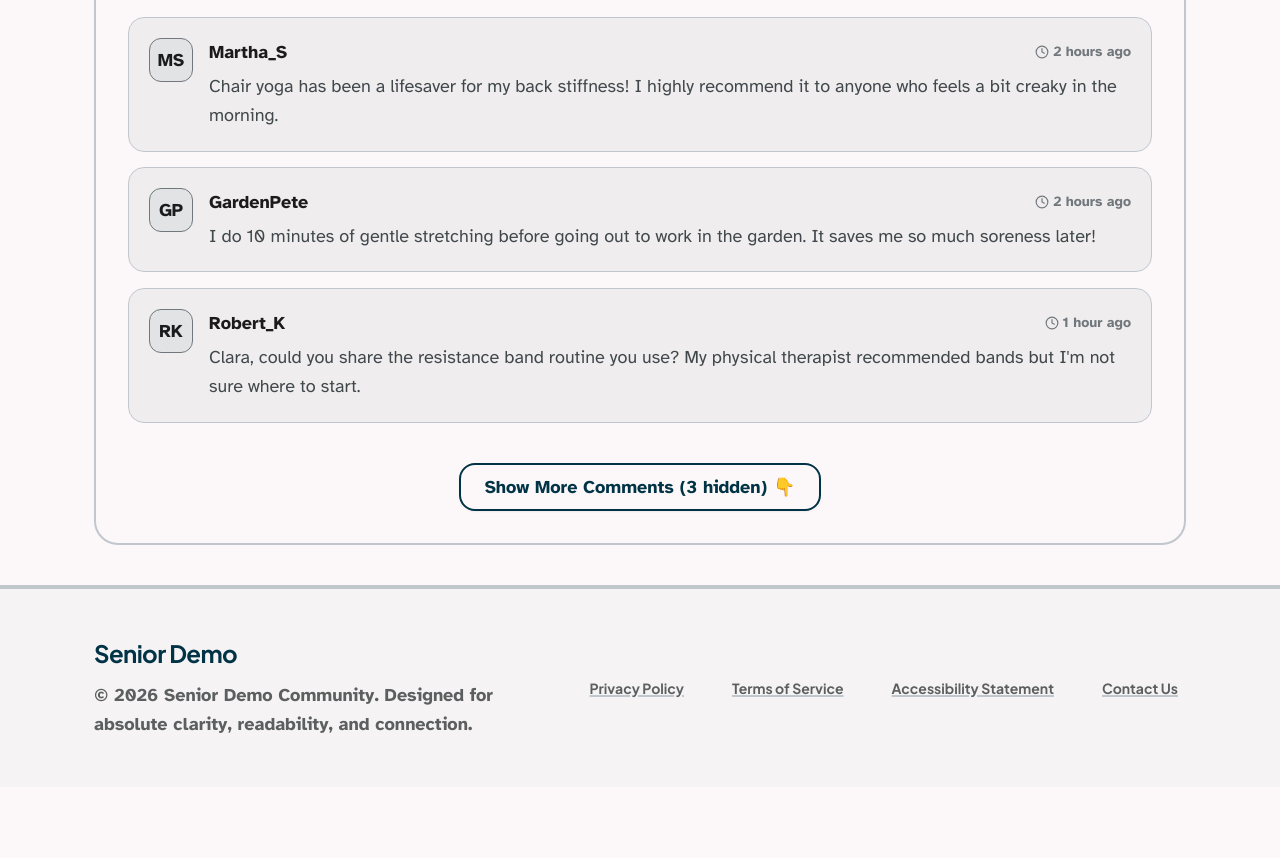
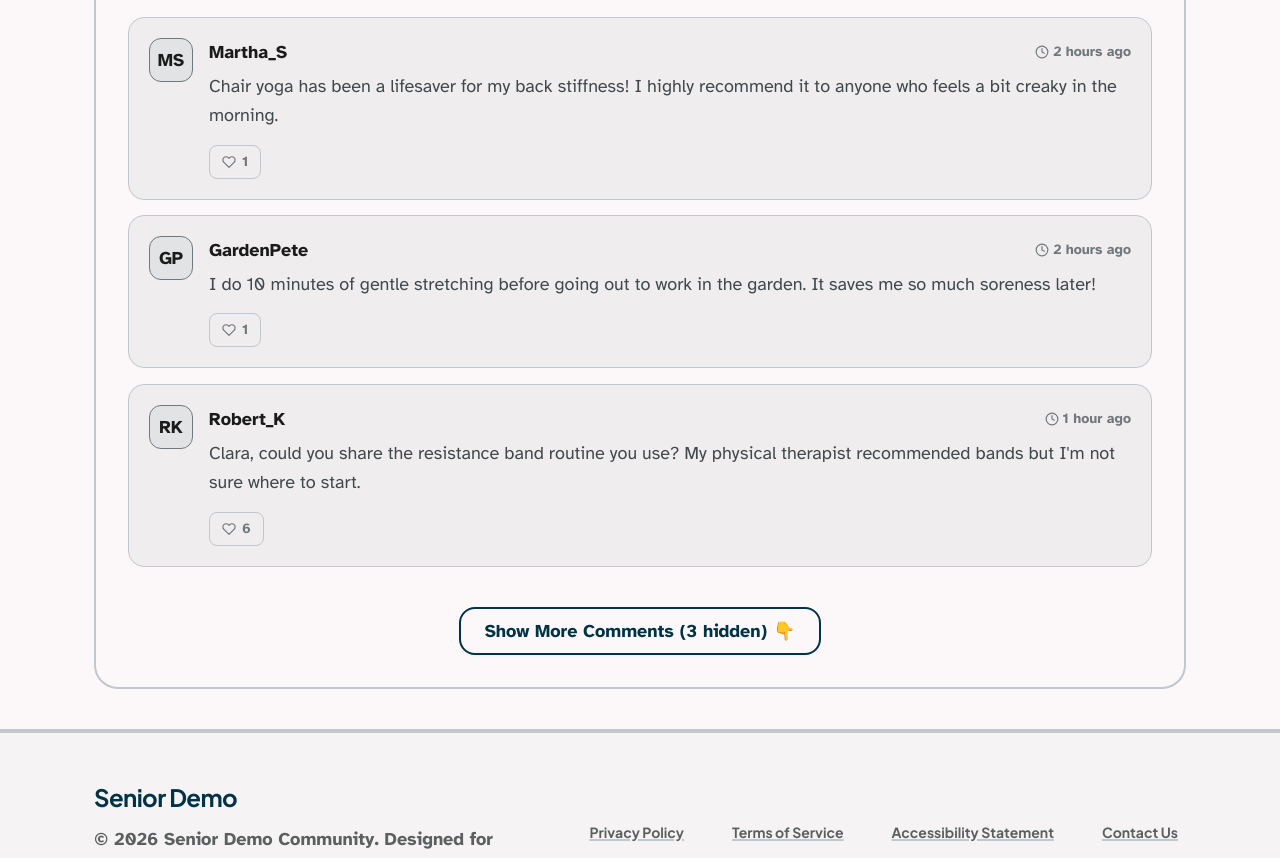
Before and after one commit to clinton3214/senior, a Next.js app: page /thread/health-1 in a window 1280 px wide. Shown: the part 1100-1958 px from the top of the page. Before the commit the page ends 1887 px from the top, so only its background shows below. Built offline with nearby package versions, Linux system fonts and the light colour scheme.

Commit message:
added large font size toggle button for seniors

```diff
--- a/public/sw.js
+++ b/public/sw.js
@@ -1,4 +1,4 @@
-const CACHE_NAME = 'goldencircles-cache-v1';
+const CACHE_NAME = 'seniordemo-cache-v1';
 const ASSETS_TO_CACHE = [
   '/',
   '/manifest.json',
--- a/src/app/thread/[id]/page.tsx
+++ b/src/app/thread/[id]/page.tsx
@@ -192,6 +192,7 @@ export default function ThreadDetailPage() {
   const [likeCount, setLikeCount] = useState(0);
   const [isLiked, setIsLiked] = useState(false);
   const [isLoaded, setIsLoaded] = useState(false);
+  const [commentLikes, setCommentLikes] = useState<Record<number, { count: number; liked: boolean }>>({});
 
   useEffect(() => {
     // 1. Resolve current thread data
@@ -249,17 +250,40 @@ export default function ThreadDetailPage() {
     }
 
     // 2. Resolve comments
+    let resolvedComments: any[] = [];
     const savedComments = localStorage.getItem("comments_" + id);
     if (savedComments) {
       try {
-        setComments(JSON.parse(savedComments));
+        resolvedComments = JSON.parse(savedComments);
       } catch (e) {
-        setComments(COMMENTS[id] || []);
+        resolvedComments = COMMENTS[id] || [];
       }
     } else {
-      const defaultComms = COMMENTS[id] || [];
-      setComments(defaultComms);
-      localStorage.setItem("comments_" + id, JSON.stringify(defaultComms));
+      resolvedComments = COMMENTS[id] || [];
+      localStorage.setItem("comments_" + id, JSON.stringify(resolvedComments));
+    }
+    setComments(resolvedComments);
+
+    // 3. Resolve per-comment likes
+    const savedCommentLikes = localStorage.getItem("comment_likes_" + id);
+    if (savedCommentLikes) {
+      try {
+        setCommentLikes(JSON.parse(savedCommentLikes));
+      } catch (e) {
+        // Seed default likes
+        const seeded: Record<number, { count: number; liked: boolean }> = {};
+        resolvedComments.forEach((_: any, i: number) => {
+          seeded[i] = { count: Math.floor(Math.random() * 12) + 1, liked: false };
+        });
+        setCommentLikes(seeded);
+      }
+    } else {
+      const seeded: Record<number, { count: number; liked: boolean }> = {};
+      resolvedComments.forEach((_: any, i: number) => {
+        seeded[i] = { count: Math.floor(Math.random() * 12) + 1, liked: false };
+      });
+      setCommentLikes(seeded);
+      localStorage.setItem("comment_likes_" + id, JSON.stringify(seeded));
     }
 
     setIsLoaded(true);
@@ -291,6 +315,20 @@ export default function ThreadDetailPage() {
     }
   };
 
+  const handleCommentLike = (commentIndex: number) => {
+    setCommentLikes((prev) => {
+      const current = prev[commentIndex] || { count: 0, liked: false };
+      const nextLiked = !current.liked;
+      const nextCount = nextLiked ? current.count + 1 : current.count - 1;
+      const updated = { ...prev, [commentIndex]: { count: nextCount, liked: nextLiked } };
+      localStorage.setItem("comment_likes_" + id, JSON.stringify(updated));
+      return updated;
+    });
+    if (typeof window !== "undefined" && window.navigator && window.navigator.vibrate) {
+      window.navigator.vibrate(10);
+    }
+  };
+
   const handleReplySubmit = (e: React.FormEvent) => {
     e.preventDefault();
     if (!newReplyText.trim()) return;
@@ -305,6 +343,16 @@ export default function ThreadDetailPage() {
     const nextComments = [newComment, ...comments];
     setComments(nextComments);
     localStorage.setItem("comments_" + id, JSON.stringify(nextComments));
+
+    // Add a fresh like entry for the new comment at index 0, shift others
+    setCommentLikes((prev) => {
+      const shifted: Record<number, { count: number; liked: boolean }> = { 0: { count: 0, liked: false } };
+      Object.keys(prev).forEach((key) => {
+        shifted[parseInt(key) + 1] = prev[parseInt(key)];
+      });
+      localStorage.setItem("comment_likes_" + id, JSON.stringify(shifted));
+      return shifted;
+    });
 
     const nextReplies = replyCount + 1;
     setReplyCount(nextReplies);
@@ -503,6 +551,21 @@ export default function ThreadDetailPage() {
                     <p className="font-body-md text-body-md text-on-surface-variant leading-relaxed">
                       {comment.text}
                     </p>
+                    {/* Comment Like Button */}
+                    <div className="pt-2">
+                      <button
+                        onClick={() => handleCommentLike(index)}
+                        aria-label={commentLikes[index]?.liked ? "Unlike comment" : "Like comment"}
+                        className={`inline-flex items-center gap-1.5 px-3 py-1.5 rounded-xl border text-label-md font-bold transition-all active:scale-95 cursor-pointer ${
+                          commentLikes[index]?.liked
+                            ? "bg-primary-container text-primary border-primary"
+                            : "bg-transparent text-outline border-outline-variant hover:border-outline hover:text-secondary"
+                        }`}
+                      >
+                        <Icons.Heart size={14} className={commentLikes[index]?.liked ? "text-primary" : ""} />
+                        <span>{commentLikes[index]?.count || 0}</span>
+                      </button>
+                    </div>
                   </div>
                 </div>
               ))}
```
Also changed, not shown: public/manifest.json.
